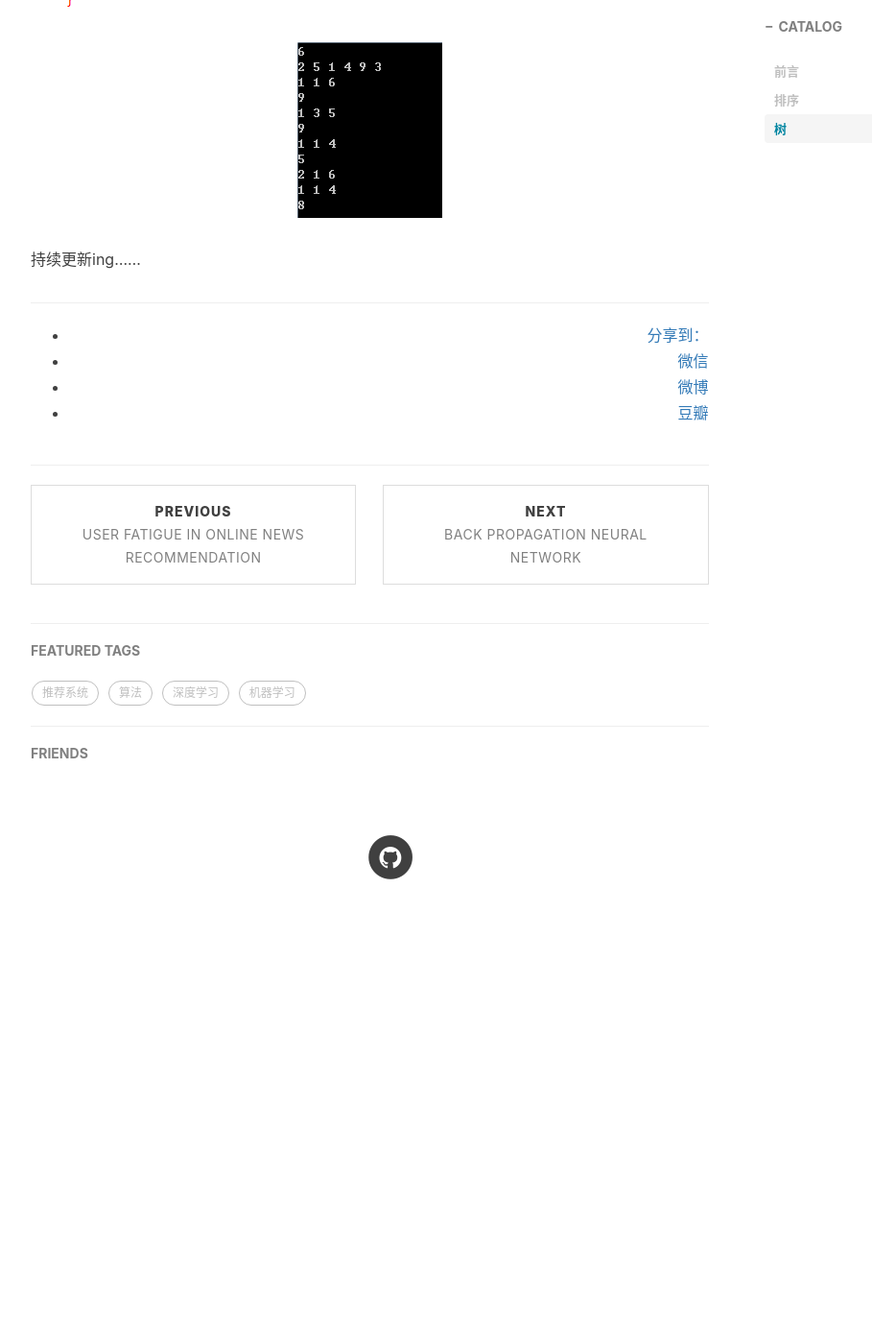
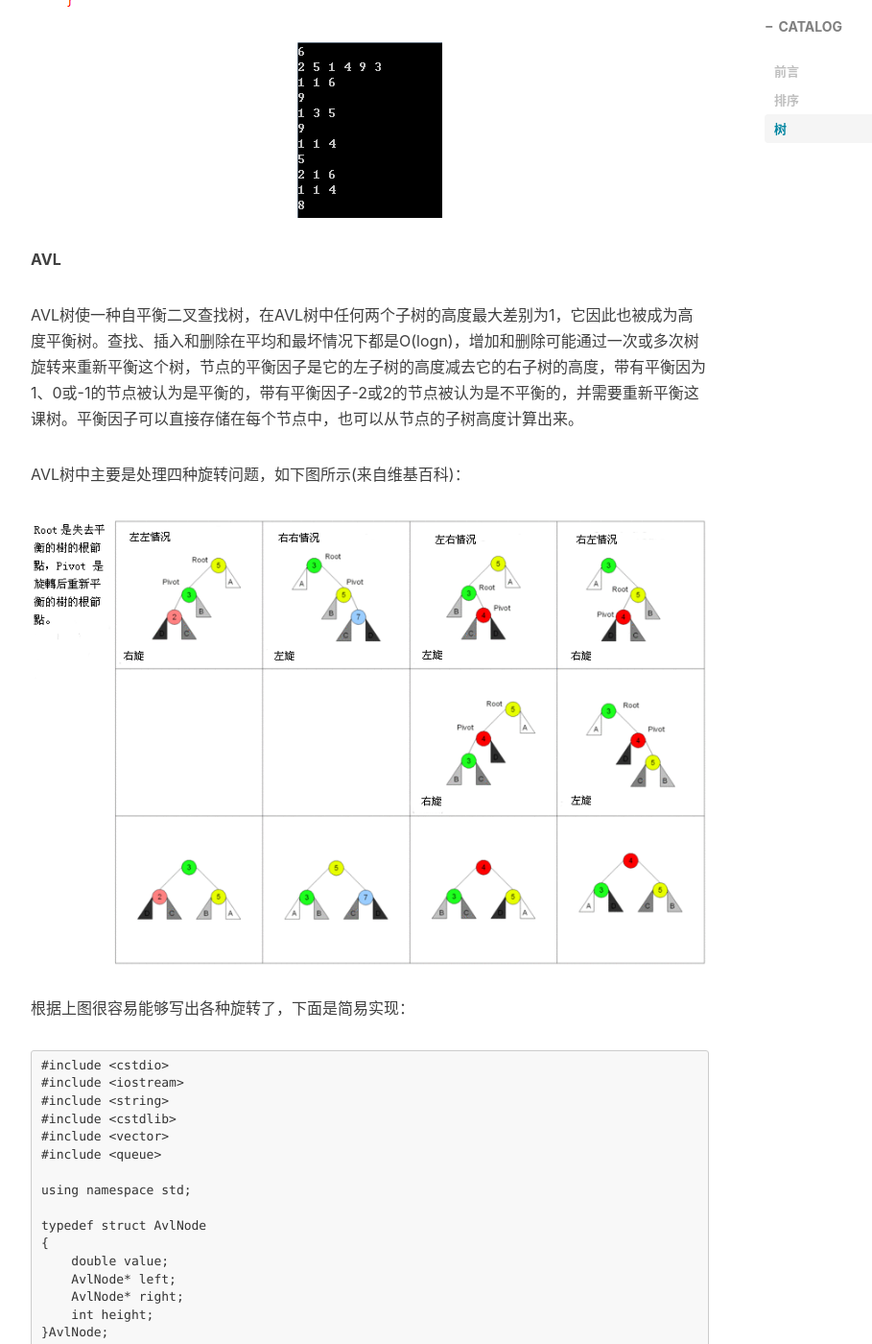
Before and after one commit to CoolIceFire/CoolIceFire.github.io, a Jekyll site: the page built from _posts/2016-06-21-Data Structures and Algorithms.markdown, in a window 1280 px wide and 1400 px high, scrolled down 8812 px. Shown: the whole window at 96% size, without its empty margins (233-1142 px from the left). Built offline with Jekyll 4.4.1, drawn with Linux system fonts in a browser that asks for light colours; nearby versions of some CDN libraries; comment, search, counter and statistics services are not loaded; before the commit the page ends 9824 px from its top, so only the background shows below that; some of the changed text lies outside the part shown.

Commit message:
Update 2016-06-21-Data Structures and Algorithms.markdown

```diff
--- a/_posts/2016-06-21-Data Structures and Algorithms.markdown
+++ b/_posts/2016-06-21-Data Structures and Algorithms.markdown
@@ -133,5 +133,156 @@ tags:
 
 ![](https://raw.githubusercontent.com/CoolIceFire/CoolIceFire.github.io/master/img/20160622/05.png)
 
+**AVL**
+
+AVL树使一种自平衡二叉查找树，在AVL树中任何两个子树的高度最大差别为1，它因此也被成为高度平衡树。查找、插入和删除在平均和最坏情况下都是O(logn)，增加和删除可能通过一次或多次树旋转来重新平衡这个树，节点的平衡因子是它的左子树的高度减去它的右子树的高度，带有平衡因为1、0或-1的节点被认为是平衡的，带有平衡因子-2或2的节点被认为是不平衡的，并需要重新平衡这课树。平衡因子可以直接存储在每个节点中，也可以从节点的子树高度计算出来。
+
+AVL树中主要是处理四种旋转问题，如下图所示(来自维基百科)：
+
+![](https://raw.githubusercontent.com/CoolIceFire/CoolIceFire.github.io/master/img/20160718/01.png)
+
+根据上图很容易能够写出各种旋转了，下面是简易实现：
+
+	#include <cstdio>
+	#include <iostream>
+	#include <string>
+	#include <cstdlib>
+	#include <vector>
+	#include <queue>
+
+	using namespace std;
+
+	typedef struct AvlNode
+	{
+	    double value;
+	    AvlNode* left;
+	    AvlNode* right;
+	    int height;
+	}AvlNode;
+
+	int GetHeight(AvlNode*);
+	AvlNode* InsertTree(double, AvlNode*);
+	AvlNode* LLRotate(AvlNode*);
+	AvlNode* LRRotate(AvlNode*);
+	AvlNode* RRRotate(AvlNode*);
+	AvlNode* RLRotate(AvlNode*);
+
+	int GetHeight(AvlNode* node)
+	{
+	    return node ? node->height : -1;
+	}
+
+	AvlNode* InsertTree(double value, AvlNode* t)
+	{
+	    if (t == NULL)
+	    {
+	        t = (AvlNode*)malloc(sizeof(AvlNode));
+	        t->value = value, t->height = 0;
+	        t->left = t->right = NULL;
+	    }
+	    else
+	    {
+	        if (value < t->value)
+	        {
+	            t->left = InsertTree(value, t->left);
+	            if (GetHeight(t->left)-GetHeight(t->right) == 2)
+	            {
+	                if (value < t->left->value) t = LLRotate(t);
+	                else t = LRRotate(t);
+	            }
+	        }
+	        else if (value > t->value)
+	        {
+	            t->right = InsertTree(value, t->right);
+	            if (GetHeight(t->right)-GetHeight(t->left) == 2)
+	            {
+	                if (value < t->right->value) t = RLRotate(t);
+	                else t = RRRotate(t);
+	            }
+	        }
+	    }
+	    t->height = max(GetHeight(t->left), GetHeight(t->right)) + 1;
+	    return t;
+	}
+
+	//left-left rotate
+	AvlNode* LLRotate(AvlNode* t)
+	{
+	    AvlNode* tmp = t->left;
+	    t->left = tmp->right;
+	    tmp->right = t;
+	    t->height = max(GetHeight(t->left), GetHeight(t->right))+1;
+	    tmp->height = max(GetHeight(tmp->left), GetHeight(tmp->right))+1;
+	    return tmp;
+	}
+
+	//right-right rotate
+	AvlNode* RRRotate(AvlNode* t)
+	{
+	    AvlNode* tmp = t->right;
+	    t->right = tmp->left;
+	    tmp->left = t;
+	    t->height = max(GetHeight(t->left), GetHeight(t->right))+1;
+	    tmp->height = max(GetHeight(tmp->left), GetHeight(tmp->right))+1;
+	    return tmp;
+	}
+
+	//left-right rotate
+	AvlNode* LRRotate(AvlNode* t)
+	{
+	    t->left = RRRotate(t->left);
+	    return LLRotate(t);
+	}
+
+	//right-left rotate
+	AvlNode* RLRotate(AvlNode* t)
+	{
+	    t->right = LLRotate(t->right);
+	    return RRRotate(t);
+	}
+
+	//find the target in avl-tree
+	bool Find(AvlNode* t, double target)
+	{
+	    if (t == NULL) return false;
+	    if (t->value == target) return true;
+	    if (t->value > target) return Find(t->left, target);
+	    return Find(t->right, target);
+	}
+
+	//ouput the avl-tree
+	void PrintTree(AvlNode* t)
+	{
+	    queue<AvlNode*> qu;
+	    qu.push(t);
+	    while (!qu.empty())
+	    {
+	        AvlNode* tmp = qu.front();
+	        qu.pop();
+	        if (tmp == NULL) cout << " * ";
+	        else
+	        {
+	            cout << " " << tmp->value << " ";
+	            qu.push(tmp->left);
+	            qu.push(tmp->right);
+	        }
+	    }
+	    cout << endl;
+	}
+
+	int main()
+	{
+	    AvlNode *t = NULL;
+	    while (true)
+	    {
+	        double a, b;
+	        cin >> a >> b;
+	        if (a == 1) t = InsertTree(b, t);
+	        else cout << "find:" << Find(t, b) << endl;
+	        PrintTree(t);
+	    }
+	}
+
+删除写起来稍微麻烦一点，涉及到各种调整，在这没写……简单的方法可以利用懒惰删除，设置一个标记位来表示该节点是否被删除。
 
 持续更新ing......
```
